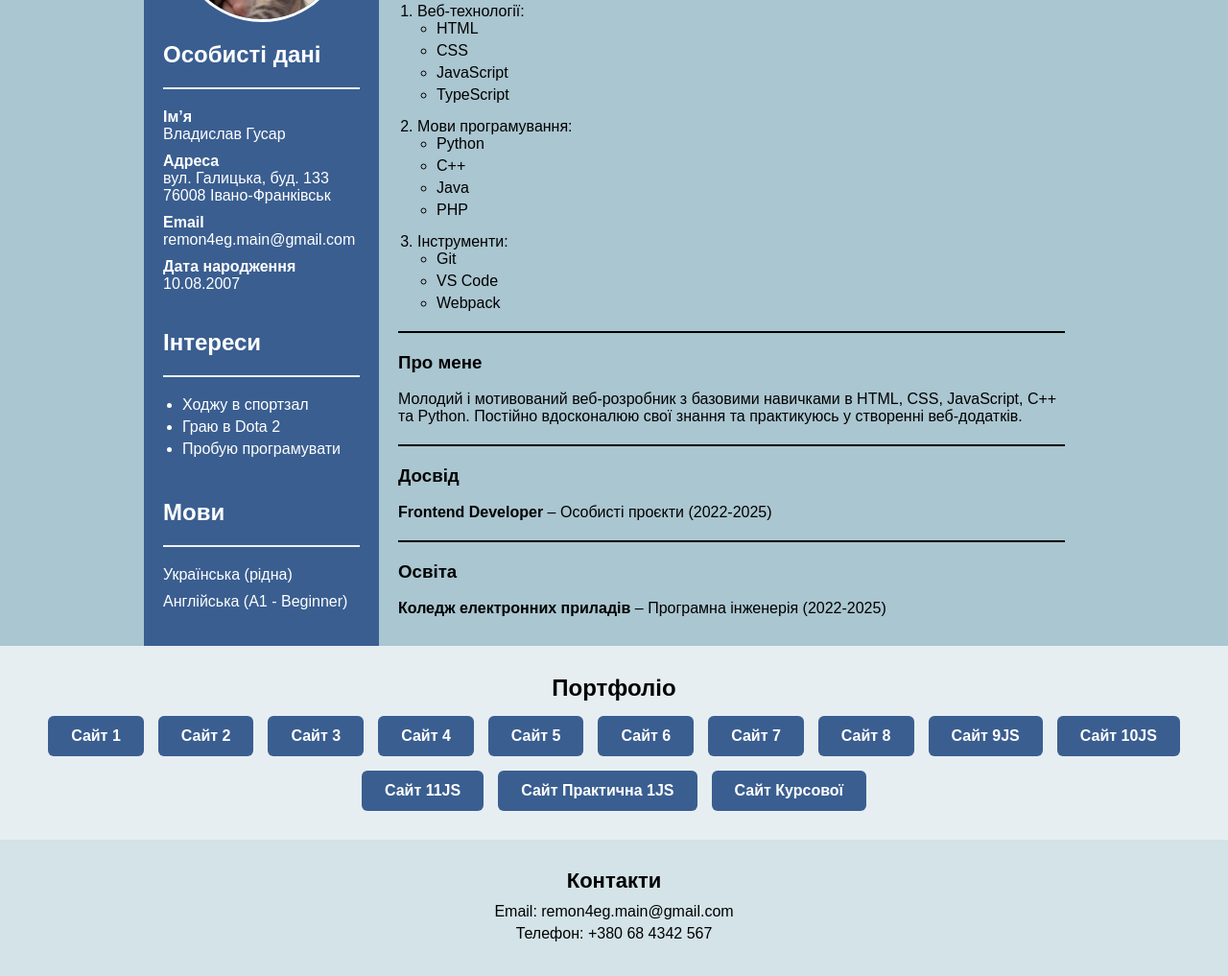
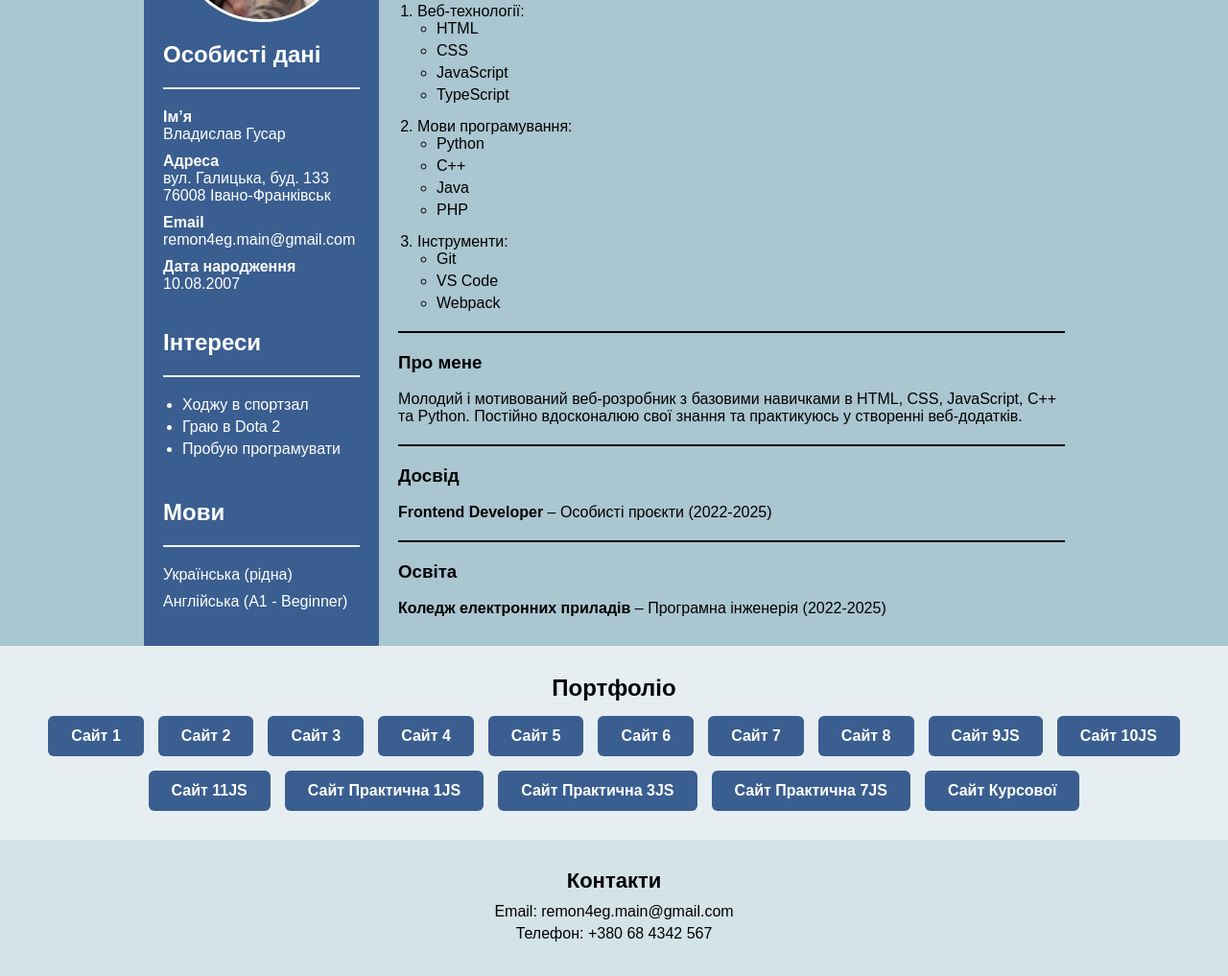
Before and after one commit to Remon4eg/remon4eg.github.io, a plain HTML site: page index.html in a window 1280 px wide. Shown: the part 245-1262 px from the top of the page at 96% size. Drawn offline with Linux system fonts and the light colour scheme.

Commit message:
Update index.html

```diff
--- a/index.html
+++ b/index.html
@@ -102,6 +102,8 @@
              <a href="2labajshusar/index.html" target="_blank" class="portfolio-button">Сайт 10JS</a>
              <a href="3labajshusar/index.html" target="_blank" class="portfolio-button">Сайт 11JS</a>
                  <a href="pr1husarweb/index.html" target="_blank" class="portfolio-button">Сайт Практична 1JS</a>
+                     <a href="pr1husarweb/index.html" target="_blank" class="portfolio-button">Сайт Практична 3JS</a>
+                     <a href="pr1husarweb/index.html" target="_blank" class="portfolio-button">Сайт Практична 7JS</a>
             <a href="project/index.html" target="_blank" class="portfolio-button">Сайт Курсової</a>
 
         </div>
```
